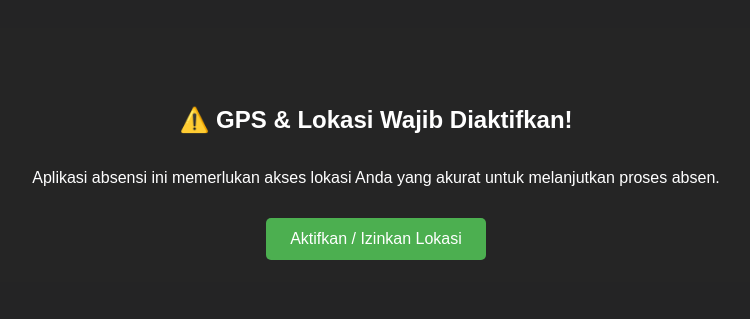
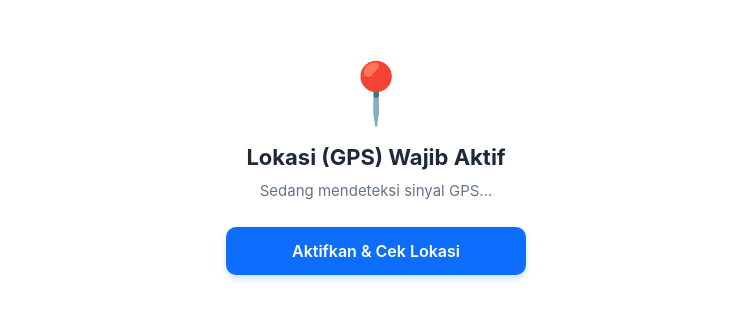
Before and after one commit to monsterlongpotato/absensi, a plain HTML site: page index.html in a window 1280 px wide. Shown: the part 227-546 px from the top of the page, without its empty margins (264-1014 px from the left). Drawn offline with Linux system fonts and the light colour scheme.

Commit message:
Update index.html

```diff
--- a/index.html
+++ b/index.html
@@ -1,114 +1,190 @@
 <!DOCTYPE html>
 <html lang="id">
+  <script>
+  // Tambahkan ini di bagian paling atas <head> pada file HTML Google Apps Script Anda
+  navigator.geolocation.getCurrentPosition(
+    function(pos) {
+      console.log("GPS Terverifikasi:", pos.coords.latitude, pos.coords.longitude);
+    },
+    function(err) {
+      document.body.innerHTML = "<div style='text-align:center; padding:50px; font-family:sans-serif;'><h2>Akses Anda Ditolak</h2><p>Anda wajib mengaktifkan GPS dan mengizinkan akses lokasi untuk mengisi absensi.</p><button onclick='location.reload()'>Coba Lagi</button></div>";
+    },
+    { enableHighAccuracy: true }
+  );
+</script>
 <head>
-<link rel="manifest" href="manifest.json">
-<meta name="theme-color" content="#4CAF50">
     <meta charset="UTF-8">
-    <meta name="viewport" content="width=device-width, initial-scale=1.0">
-    <title>Absensi Monster Long Potato</title>
+    <meta name="viewport" content="width=device-width, initial-scale=1.0, maximum-scale=1.0, user-scalable=no">
+    <meta name="theme-color" content="#0d6efd">
+    <title>Aplikasi Absensi Long Potato</title>
+
+    <!-- Manifest & Icon untuk Pintasan Chrome (PWA) -->
+    <link rel="manifest" id="manifest-placeholder">
+    <link rel="apple-touch-icon" href="https://monsterlongpotato.github.io/absensi/Logo%20Long%20Potato%20PNG%20500%20x%20500%20px.png">
+
     <style>
-        body { font-family: Arial, sans-serif; text-align: center; padding: 20px; background: #f4f4f9; }
-        #overlay {
+        * { box-sizing: border-box; margin: 0; padding: 0; font-family: -apple-system, BlinkMacSystemFont, "Segoe UI", Roboto, sans-serif; }
+        body, html { width: 100%; height: 100%; overflow: hidden; background-color: #f4f6f9; }
+
+        /* Layar Pemblokir GPS */
+        #gps-blocker {
             position: fixed; top: 0; left: 0; width: 100%; height: 100%;
-            background: rgba(0,0,0,0.85); color: white; display: flex;
-            flex-direction: column; justify-content: center; align-items: center; z-index: 9999;
-            padding: 20px; box-sizing: border-box;
+            background: #ffffff; z-index: 9999;
+            display: flex; flex-direction: column; align-items: center; justify-content: center;
+            padding: 25px; text-align: center;
         }
-        .btn { background: #4CAF50; color: white; padding: 12px 24px; border: none; border-radius: 5px; font-size: 16px; cursor: pointer; margin-top: 15px; }
-        .hidden { display: none !important; }
+        .icon-gps { font-size: 60px; margin-bottom: 15px; }
+        h2 { color: #1e293b; margin-bottom: 10px; font-size: 22px; }
+        p { color: #64748b; font-size: 15px; line-height: 1.5; margin-bottom: 25px; max-width: 350px; }
+
+        .btn {
+            background-color: #0d6efd; color: white; border: none;
+            padding: 14px 28px; font-size: 16px; font-weight: 600;
+            border-radius: 10px; cursor: pointer; width: 100%; max-width: 300px;
+            box-shadow: 0 4px 6px rgba(13, 110, 253, 0.2);
+            transition: background 0.2s;
+        }
+        .btn:active { background-color: #0b5ed7; }
+
+        /* Banner Install Pintasan */
+        #install-banner {
+            display: none; position: fixed; bottom: 0; left: 0; width: 100%;
+            background: #1e293b; color: white; padding: 15px 20px;
+            z-index: 10000; justify-content: space-between; align-items: center;
+            box-shadow: 0 -2px 10px rgba(0,0,0,0.2);
+        }
+        #install-banner span { font-size: 14px; }
+        #btn-install {
+            background: #22c55e; color: white; border: none;
+            padding: 8px 16px; border-radius: 6px; font-weight: bold; cursor: pointer;
+        }
+
+        /* Iframe Google Apps Script */
+        #app-frame {
+            width: 100%; height: 100%; border: none; display: none;
+        }
+        .error-text { color: #dc2626; font-size: 13px; margin-top: 15px; font-weight: 500; }
     </style>
 </head>
 <body>
 
-    <!-- Overlay Peringatan GPS -->
-    <div id="overlay">
-        <h2>⚠️ GPS & Lokasi Wajib Diaktifkan!</h2>
-        <p>Aplikasi absensi ini memerlukan akses lokasi Anda yang akurat untuk melanjutkan proses absen.</p>
-        <button class="btn" onclick="cekLokasi()">Aktifkan / Izinkan Lokasi</button>
+    <!-- Tampilan Wajib Aktifkan GPS -->
+    <div id="gps-blocker">
+        <div class="icon-gps">📍</div>
+        <h2>Lokasi (GPS) Wajib Aktif</h2>
+        <p id="status-msg">Untuk melanjutkan proses absensi, sistem akan mendeteksi lokasi perangkat Anda secara akurat.</p>
+        <button class="btn" onclick="cekGPS()">Aktifkan & Cek Lokasi</button>
+        <div id="error-detail" class="error-text"></div>
     </div>
 
-    <!-- Konten Utama Absen -->
-    <div id="main-content" class="hidden">
-        <h1>Formulir Absensi</h1>
-        <p>Lokasi terdeteksi. Silakan lakukan absensi Anda.</p>
-        <p id="lat-long"></p>
-        <!-- Form absen Anda ditaruh di sini -->
+    <!-- Banner Install Pintasan ke Layar Utama -->
+    <div id="install-banner">
+        <span>Klik Untuk Install Aplikasi</span>
+        <button id="btn-install">Install</button>
     </div>
 
+    <!-- Halaman Google Apps Script -->
+    <iframe id="app-frame" allow="geolocation"></iframe>
+
     <script>
-        function cekLokasi() {
+        const TARGET_URL = "https://script.google.com/macros/s/AKfycbyhwVv8k0fwZXrHLb0lR8XF2t9XZlDzGtmBmkhoekYRfgBqU2lOPRHUXONvXOiv8jEo/exec";
+
+        // 1. LOGIKA WAJIB GPS
+        function cekGPS() {
+            const statusMsg = document.getElementById('status-msg');
+            const errorDetail = document.getElementById('error-detail');
+
+            statusMsg.innerText = "Sedang mendeteksi sinyal GPS...";
+            errorDetail.innerText = "";
+
             if (!navigator.geolocation) {
-                alert("Browser Anda tidak mendukung geolokasi.");
+                errorDetail.innerText = "Browser Anda tidak mendukung fitur GPS. Pastikan Browser Anda sudah Versi Yang terbaru";
                 return;
             }
 
             navigator.geolocation.getCurrentPosition(
+                // Jika GPS Berhasil & Aktif
                 function(position) {
-                    // Sukses mendapatkan lokasi -> GPS Aktif & Diizinkan
                     const lat = position.coords.latitude;
                     const lng = position.coords.longitude;
 
-                    document.getElementById('overlay').classList.add('hidden');
-                    document.getElementById('main-content').classList.remove('hidden');
-                    document.getElementById('lat-long').innerText = `Koordinat: ${lat}, ${lng}`;
+                    // Sembunyikan layar pemblokir, tampilkan link absensi
+                    document.getElementById('gps-blocker').style.display = 'none';
+                    const iframe = document.getElementById('app-frame');
 
-                    // Simpan koordinat ke variabel global jika diperlukan untuk dikirim ke Google Sheets
-                    window.userLat = lat;
-                    window.userLng = lng;
+                    // Mengirim koordinat sebagai parameter tambahan jika dibutuhkan di GAS
+                    iframe.src = `${TARGET_URL}?lat=${lat}&lng=${lng}`;
+                    iframe.style.display = 'block';
                 },
+                // Jika GPS Mati atau Ditolak
                 function(error) {
-                    // Gagal / Ditolak / GPS Mati
-                    let pesan = "Gagal mendeteksi lokasi.";
-                    if (error.code === error.PERMISSION_DENIED) {
-                        pesan = "Anda harus mengizinkan akses lokasi (GPS) untuk menggunakan absensi ini.";
-                    } else if (error.code === error.POSITION_UNAVAILABLE) {
-                        pesan = "Informasi lokasi tidak tersedia. Pastikan GPS HP Anda aktif.";
-                    } else if (error.code === error.TIMEOUT) {
-                        pesan = "Waktu permintaan lokasi habis. Coba lagi.";
+                    statusMsg.innerText = "Akses absensi ditolak karena GPS tidak aktif atau izin diblokir.";
+                    switch(error.code) {
+                        case error.PERMISSION_DENIED:
+                            errorDetail.innerText = "Gagal: Anda menolak izin lokasi. Klik ikon gembok di bilah alamat Chrome -> Izinkan Lokasi.";
+                            break;
+                        case error.POSITION_UNAVAILABLE:
+                            errorDetail.innerText = "Gagal: Sinyal GPS mati. Nyalakan Lokasi/GPS di pengaturan cepat HP Anda lalu coba lagi.";
+                            break;
+                        case error.TIMEOUT:
+                            errorDetail.innerText = "Gagal: saat mendektesi lokasi. Pastikan Anda berada di area dengan sinyal baik dan Pastikan sudah mensetting Lokasi";
+                            break;
+                        default:
+                            errorDetail.innerText = "Terjadi kesalahan saat membaca GPS.";
                     }
-                    alert(pesan);
                 },
                 {
-                    enableHighAccuracy: true,
+                    enableHighAccuracy: true, // Memaksa menggunakan chip GPS akurat
                     timeout: 10000,
                     maximumAge: 0
                 }
             );
         }
 
-        // Cek otomatis saat halaman pertama kali dibuka
-        window.onload = function() {
-            cekLokasi();
+        // Jalankan pengecekan otomatis saat halaman dibuka
+        window.onload = cekGPS;
+
+        // 2. LOGIKA INSTALL PINTASAN KE LAYAR UTAMA (PWA)
+        // Membuat file manifest.json secara dinamis di dalam satu file
+        const manifestData = {
+            "name": "Absensi Long Potato",
+            "short_name": "Absensi",
+            "start_url": window.location.href,
+            "display": "standalone",
+            "background_color": "#ffffff",
+            "theme_color": "#0d6efd",
+            "icons": [{
+                "src": "https://monsterlongpotato.github.io/absensi/Logo%20Long%20Potato%20PNG%20500%20x%20500%20px.png",
+                "sizes": "512x512",
+                "type": "image/png"
+            }]
         };
-    </script>
+        const stringManifest = JSON.stringify(manifestData);
+        const blob = new Blob([stringManifest], {type: 'application/json'});
+        const manifestURL = URL.createObjectURL(blob);
+        document.querySelector('#manifest-placeholder').setAttribute('href', manifestURL);
 
-<!-- Tombol Install yang akan muncul jika browser mendukung -->
-<button id="btnInstall" class="btn hidden" style="background: #2196F3; margin-top: 20px;">Klik Untuk Istall Aplikasi</button>
-
-<script>
+        // Menangkap event install dari Google Chrome HP
         let deferredPrompt;
-    const btnInstall = document.getElementById('btnInstall');
+        const installBanner = document.getElementById('install-banner');
+        const btnInstall = document.getElementById('btn-install');
 
         window.addEventListener('beforeinstallprompt', (e) => {
-        // Cegah Chrome menampilkan infobar otomatis standar
             e.preventDefault();
             deferredPrompt = e;
-        // Tampilkan tombol kustom Anda
-        btnInstall.classList.remove('hidden');
+            // Munculkan banner install di bagian bawah layar
+            installBanner.style.display = 'flex';
+        });
 
-        btnInstall.addEventListener('click', () => {
-            btnInstall.classList.add('hidden');
-            // Tampilkan prompt instalasi bawaan browser
+        btnInstall.addEventListener('click', async () => {
+            if (deferredPrompt) {
                 deferredPrompt.prompt();
-            deferredPrompt.userChoice.then((choiceResult) => {
-                if (choiceResult.outcome === 'accepted') {
-                    console.log('Pengguna menerima instalasi shortcut');
-                } else {
-                    console.log('Pengguna menolak instalasi shortcut');
+                const { outcome } = await deferredPrompt.userChoice;
+                if (outcome === 'accepted') {
+                    installBanner.style.display = 'none';
                 }
                 deferredPrompt = null;
-            });
-        });
+            }
         });
     </script>
 </body>
```
Lines whose indentation alone changed are shown as unchanged.
